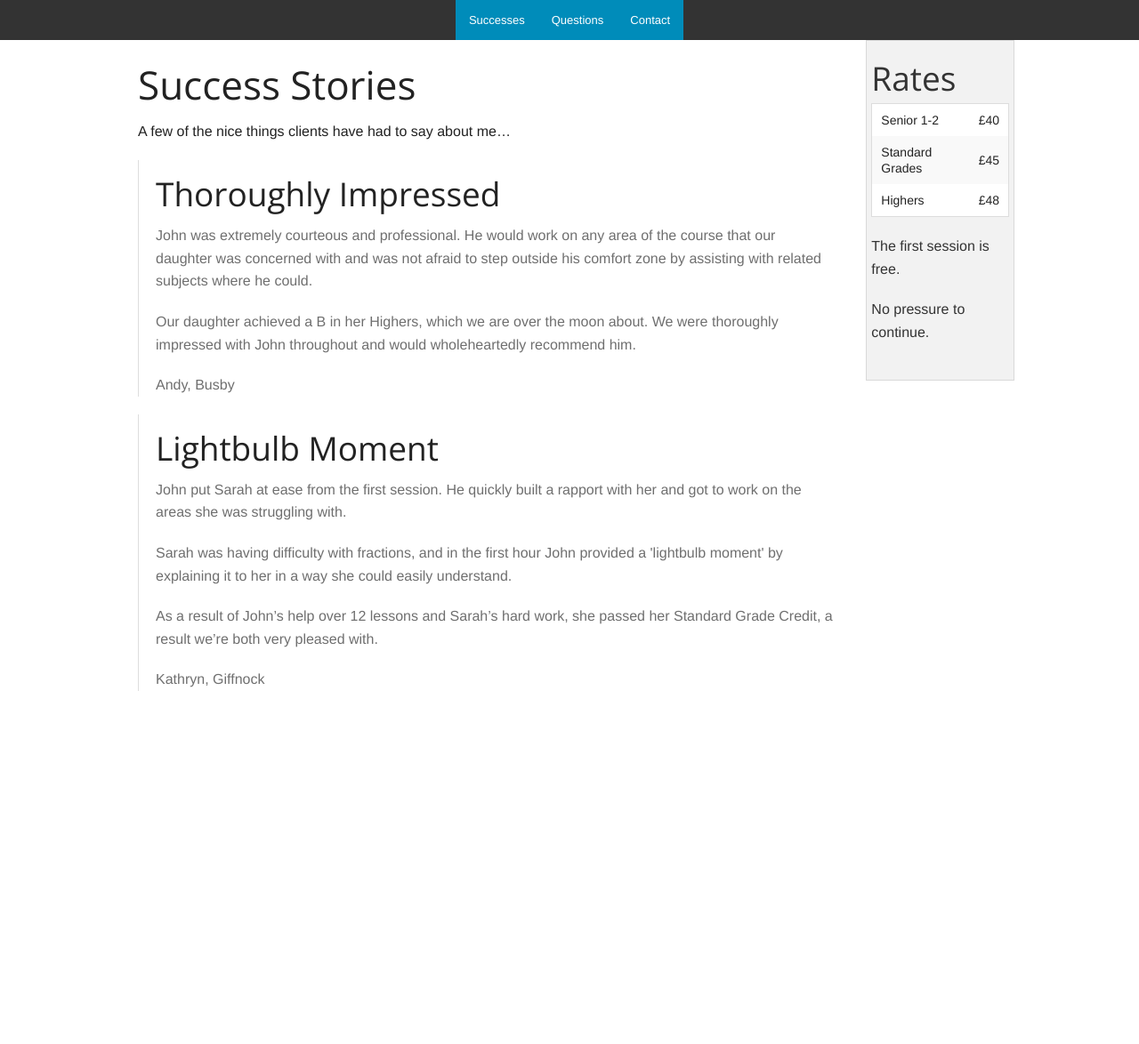
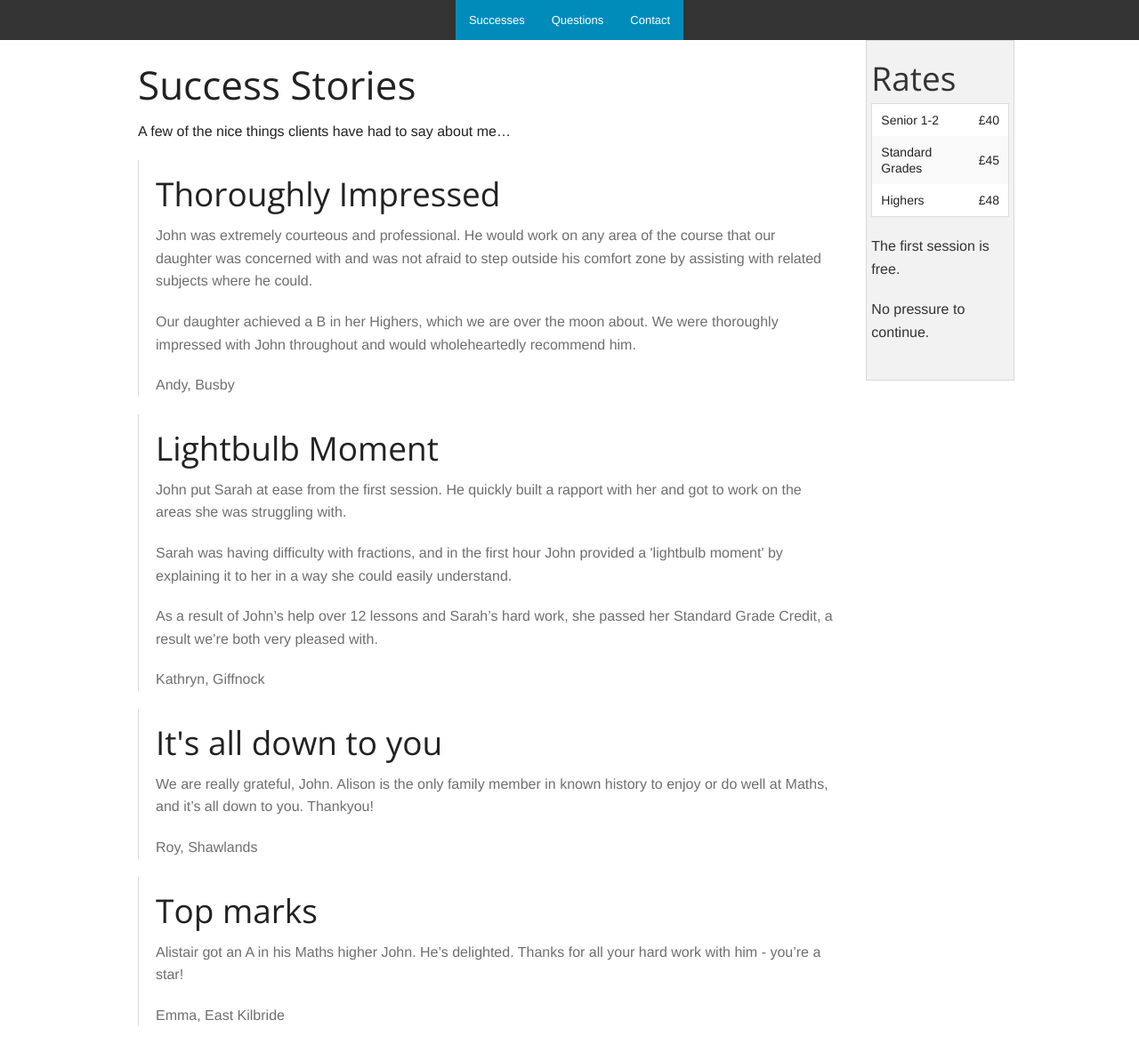
Before and after one commit to johngallagher/jgtutoring, a Jekyll site: the page built from successes/index.md, in a window 1280 px wide. Shown: the whole page at 89% size. Built offline with Jekyll 4.4.1, drawn with Linux system fonts in a browser that asks for light colours; before the commit the page ends 900 px from its top, so only the background shows below that.

Commit message:
Updated testimonials.yml

```diff
--- a/_data/testimonials.yml
+++ b/_data/testimonials.yml
@@ -10,3 +10,13 @@
     - paragraph: "John put Sarah at ease from the first session. He quickly built a rapport with her and got to work on the areas she was struggling with."
     - paragraph: "Sarah was having difficulty with fractions, and in the first hour John provided a 'lightbulb moment' by explaining it to her in a way she could easily understand."
     - paragraph: "As a result of John’s help over 12 lessons and Sarah’s hard work, she passed her Standard Grade Credit, a result we’re both very pleased with."
+
+- title: "It's all down to you"
+  name: "Roy, Shawlands"
+  quote:
+    - paragraph: "We are really grateful, John. Alison is the only family member in known history to enjoy or do well at Maths, and it’s all down to you. Thankyou!"
+
+- title: "Top marks"
+  name: "Emma, East Kilbride"
+  quote:
+    - paragraph: "Alistair got an A in his Maths higher John. He’s delighted. Thanks for all your hard work with him - you’re a star!"
```
